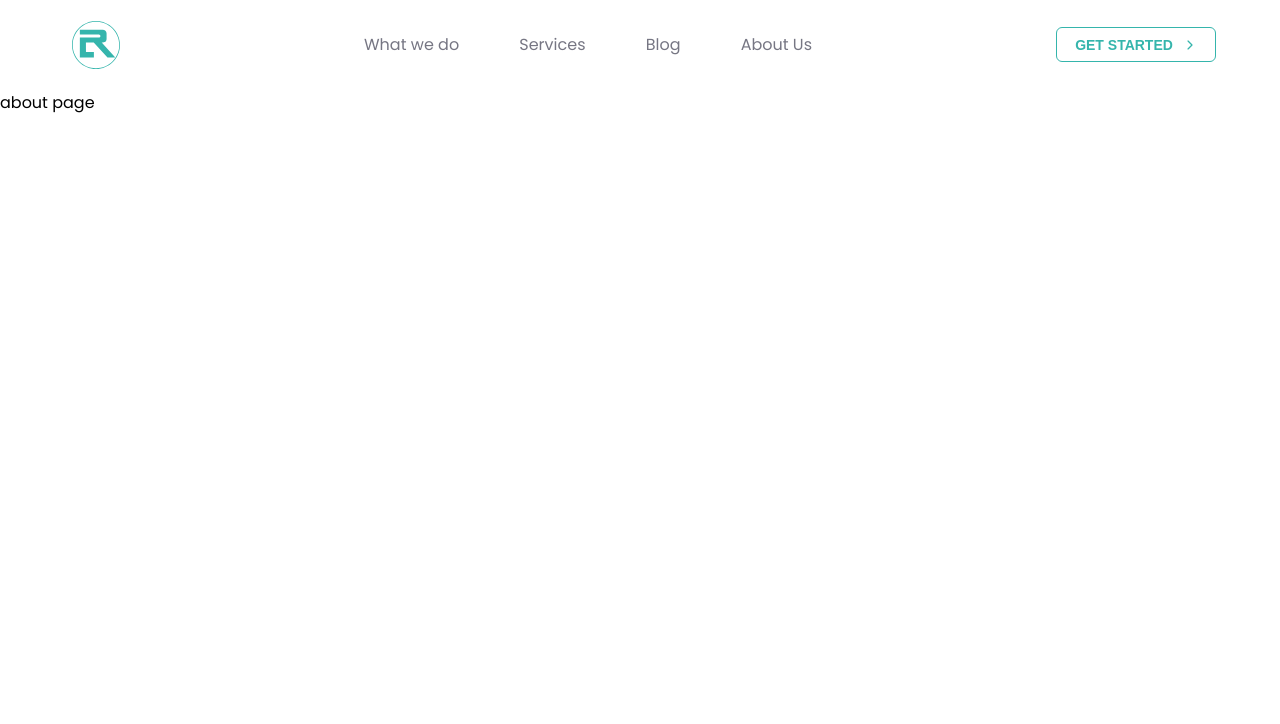
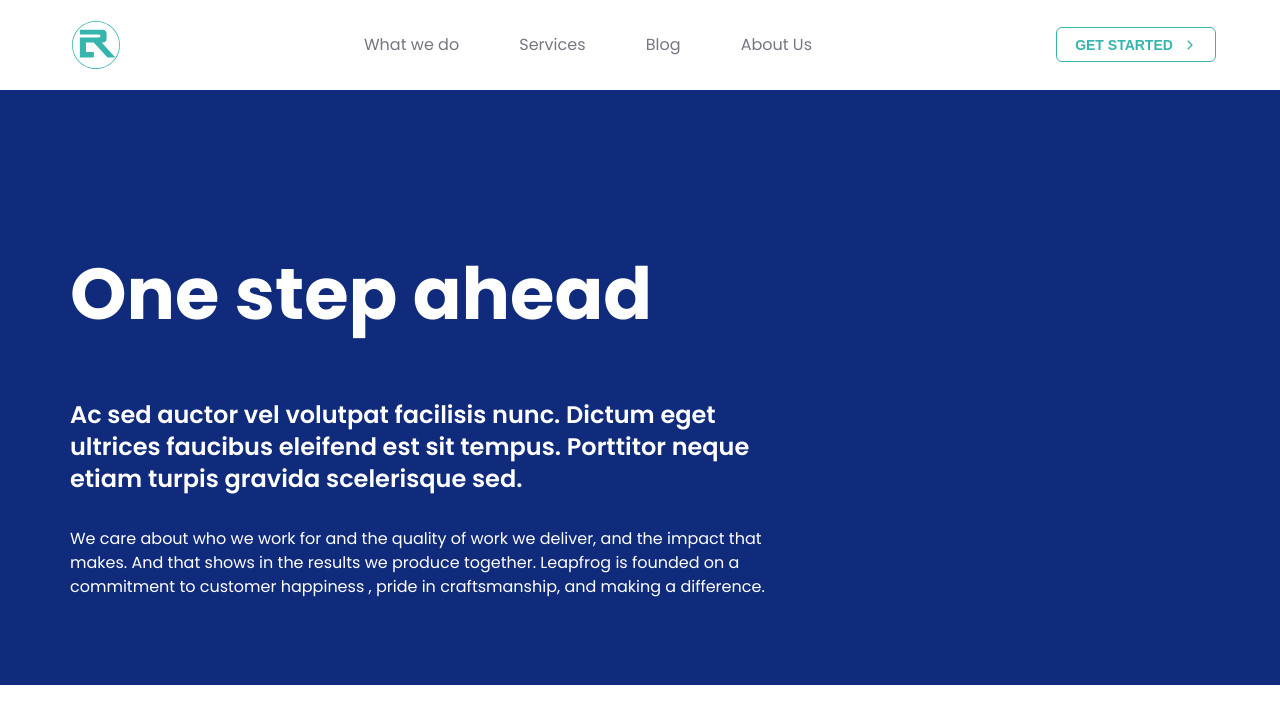
Before and after one commit to arjansunar/root-level-next-deploy, a Next.js app: page /about-us in a window 1280 px wide. Shown: the top 724 px of the page. Built offline with nearby package versions, Linux system fonts and the light colour scheme.

Commit message:
adding default styles and content files

```diff
--- a/components/HeroSection/HeroSectionElements.jsx
+++ b/components/HeroSection/HeroSectionElements.jsx
@@ -1,16 +1,61 @@
-import styled from "styled-components";
+import styled, { css } from "styled-components";
+import { defaultStyles } from '../../defaults/defaults';
 
+
+const backgroundStylesWithImage = css`
+    background: ${({ imageProps }) => (`url("${imageProps.imageURL}") no-repeat center`)} ;
+    &::before{
+        content: '';
+        position: absolute;
+        top: 0;
+        bottom: 0;
+        left: 0;
+        right: 0;
+        background: #2c3e7ba6;
+    }
+`
+const backgroundStylesWithOutImage = css`
+`
 export const Wrapper = styled.div`
     width: 100%;
     height: fit-content;
+    /* min-height: 75vh; */
+    color: ${defaultStyles.textColor};
     padding: 10rem 4.375rem 5.375rem 4.375rem ;
+    position: relative;
+    background: ${({ bg }) => (bg ? `${bg}` : '#102B7B')};
+    ${({ imageProps }) => ((imageProps && imageProps.imageURL) && backgroundStylesWithImage)}
+
 
 `
+export const TextSection = styled.div`
+    position: relative;
+    max-width: 45rem;
+`
 
+//hero Section title styles
+const heroTitleStyles = { ...defaultStyles.heroSection.title };
 export const HeroTitle = styled.h1`
+    font-weight: ${heroTitleStyles.fontWeight};
+    font-size: ${heroTitleStyles.fontSize};
+    line-height: ${heroTitleStyles.lineHeight};
+    margin-bottom: 3.8rem;
+`
+// hero section subtilte styles
+const heroSubTitleStyles = { ...defaultStyles.heroSection.subTitle };
+
+export const HeroSubtitle = styled.h2`
+    font-weight: ${heroSubTitleStyles.fontWeight};
+    font-size: ${heroSubTitleStyles.fontSize};
+    line-height: ${heroSubTitleStyles.lineHeight};
+    margin-bottom: 2rem;
+`
+//hero section desc styles
+const heroDescStyles = { ...defaultStyles.heroSection.description };
+
+export const HeroP = styled.p`
+    font-weight: ${heroDescStyles.fontWeight.reg};
+    font-size: ${heroDescStyles.fontSize};
+    line-height: ${heroDescStyles.lineHeight};
 
 `
-
-export const HeroSubtitle = styled.h2`
-
-`
--- a/components/HeroSection/index.jsx
+++ b/components/HeroSection/index.jsx
@@ -1,19 +1,31 @@
 import {
     Wrapper,
     HeroSubtitle,
-    HeroTitle
+    HeroTitle,
+    TextSection,
+    HeroP
 } from './HeroSectionElements'
 
-function Hero({ image, title, subtitle, descrition, bg }) {
+function Hero({ imageProps, title, subtitle, descrition, bg }) {
+    // const imageProps = {
+    //     imageURL: image1,
+    //     overlay: '#28367B'
+    // }
     return (
         <section>
-            <Wrapper>
-                <HeroTitle>
-                    hello
-                </HeroTitle>
-                <HeroSubtitle>
-                    subtitle
-                </HeroSubtitle>
+            <Wrapper imageProps={imageProps} bg={bg} >
+                {/* <img src={imageProps.imageURL} /> */}
+                <TextSection>
+                    <HeroTitle>
+                        {title}
+                    </HeroTitle>
+                    <HeroSubtitle>
+                        {subtitle}
+                    </HeroSubtitle>
+                    <HeroP>
+                        {descrition}
+                    </HeroP>
+                </TextSection>
             </Wrapper>
         </section>
     )
--- a/components/Navbar/NavbarElements.jsx
+++ b/components/Navbar/NavbarElements.jsx
@@ -4,7 +4,7 @@ const navColors = {
     ...defaultStyles.navStyles.navColors
 }
 
-console.log("navColors", navColors)
+// console.log("navColors", navColors)
 
 export const Nav = styled.nav`
     height:90px;
--- /dev/null
+++ b/content/index.js
@@ -0,0 +1,42 @@
+export const content = {
+    blogPage: {
+        heroSection: {
+            imageProps: {
+                imageURL: 'https://images.unsplash.com/photo-1552664730-d307ca884978?ixid=MnwxMjA3fDB8MHxwaG90by1wYWdlfHx8fGVufDB8fHx8&ixlib=rb-1.2.1&auto=format&fit=crop&w=1500&q=80',
+                overlay: '#28367B'
+            },
+            title: 'How to Get Started With react ?',
+            subtitle: 'The world is changing faster than ever. We enable big and small companies alike to move at startup speed.',
+            descrition: 'From custom mobile and web applications to data-driven platforms - we help enterprises transform and new companies launch and scale.',
+            // bg: 'red'
+        }
+    },
+    whatWeDoPage: {
+        heroSection: {
+            title: 'What we do ',
+            subtitle: 'The world is changing faster than ever. We enable big and small companies alike to move at startup speed.',
+            descrition: 'From custom mobile and web applications to data-driven platforms - we help enterprises transform and new companies launch and scale.'
+            // bg='#28367B'
+        }
+    },
+    aboutPage: {
+        heroSection: {
+            title: 'One step ahead',
+            subtitle: 'Ac sed auctor vel volutpat facilisis nunc. Dictum eget ultrices faucibus eleifend est sit tempus. Porttitor neque etiam turpis gravida scelerisque sed.',
+            descrition: 'We care about who we work for and the quality of work we deliver, and the impact that makes. And that shows in the results we produce together. Leapfrog is founded on a commitment to customer happiness , pride in craftsmanship, and making a difference.'
+            // bg='#28367B'
+        }
+    },
+    servicesPage: {
+        heroSection: {
+            title: 'Services',
+            subtitle: 'In the new world, the companies that build, learn, and evolve the fastest will win.',
+            descrition: 'From custom mobile and web applications to data-driven platforms - we help enterprises transform and new companies launch and scale.'
+            // bg='#28367B'
+        }
+    },
+
+
+
+
+}
--- a/defaults/defaults.js
+++ b/defaults/defaults.js
@@ -2,6 +2,27 @@ export const defaultStyles = {
     fontFamily: "'Poppins', sans-serif",
     brandColor: "#35B5AC",
     black: '#000',
+    textColor: '#fff',
+    heroSection: {
+        title: {
+            fontSize: '4.5rem',
+            fontWeight: 'bold',
+            lineHeight: '5.5rem'
+        },
+        subTitle: {
+            fontSize: '1.5rem',
+            fontWeight: '600',
+            lineHeight: '2rem'
+        },
+        description: {
+            fontSize: '1rem',
+            fontWeight: {
+                med: 500,
+                reg: 400
+            },
+            lineHeight: '1.5rem'
+        },
+    },
     navStyles: {
         navColors: {
             background: '#fff',
--- a/pages/about-us.jsx
+++ b/pages/about-us.jsx
@@ -1,7 +1,14 @@
+import Hero from "../components/HeroSection"
+import { content } from '../content'
+
+const aboutContent = { ...content.aboutPage }
+
 function About() {
     return (
         <div>
-            about page
+            <Hero
+                {...aboutContent.heroSection}
+            />
         </div>
     )
 }
--- a/pages/contact.jsx
+++ b/pages/contact.jsx
@@ -1,7 +1,11 @@
+// import { content } from '../content'
+
+// const contactContent = { ...content.aboutPage }
+
 function Contact() {
     return (
         <div>
-            this is contact
+            contact
         </div>
     )
 }
--- a/pages/index.jsx
+++ b/pages/index.jsx
@@ -6,7 +6,7 @@ export default function Home() {
       <Head>
         <title>RootLevel</title>
         <meta name="description" content="Generated by create next app" />
-        <link rel="icon" href="/favicon.ico" />
+        <link rel="shortcut icon" href="/favicon.ico" />
 
       </Head>
 
```
Also changed, not shown: pages/blog/index.jsx (+8 -1 lines), pages/services.jsx (+8 -1 lines), pages/what-we-do.jsx (+8 -1 lines), public/aboutus-hero-pic.svg (added).
